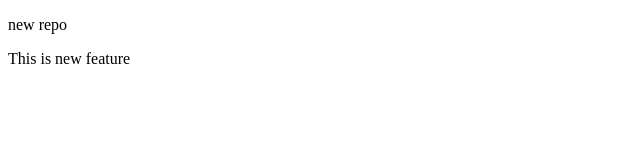
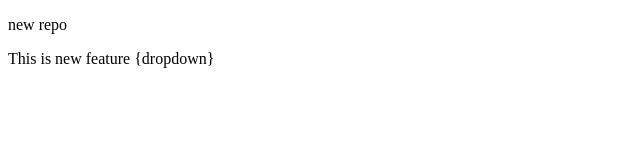
Before and after one commit to deepak026/localRep, a plain HTML site: page index.html in a window 1280 px wide. Shown: the full height of the page, 0-640 px from the left. Drawn offline with Linux system fonts and the light colour scheme.

Commit message:
add dropdown

```diff
--- a/index.html
+++ b/index.html
@@ -7,6 +7,6 @@
 </head>
 <body>
    <p>new repo</p>
-   <p>This is new feature</p>
+   <p>This is new feature {dropdown}</p>
 </body>
 </html>
```
